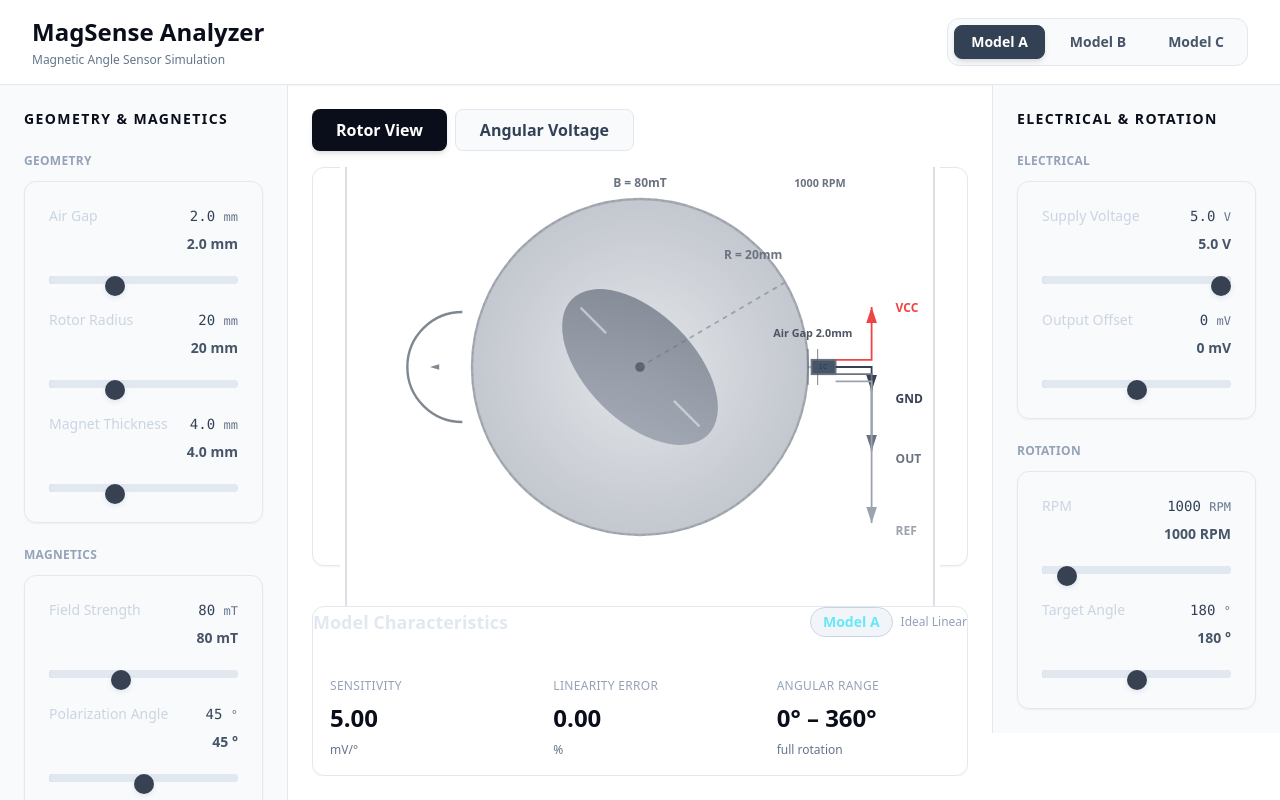
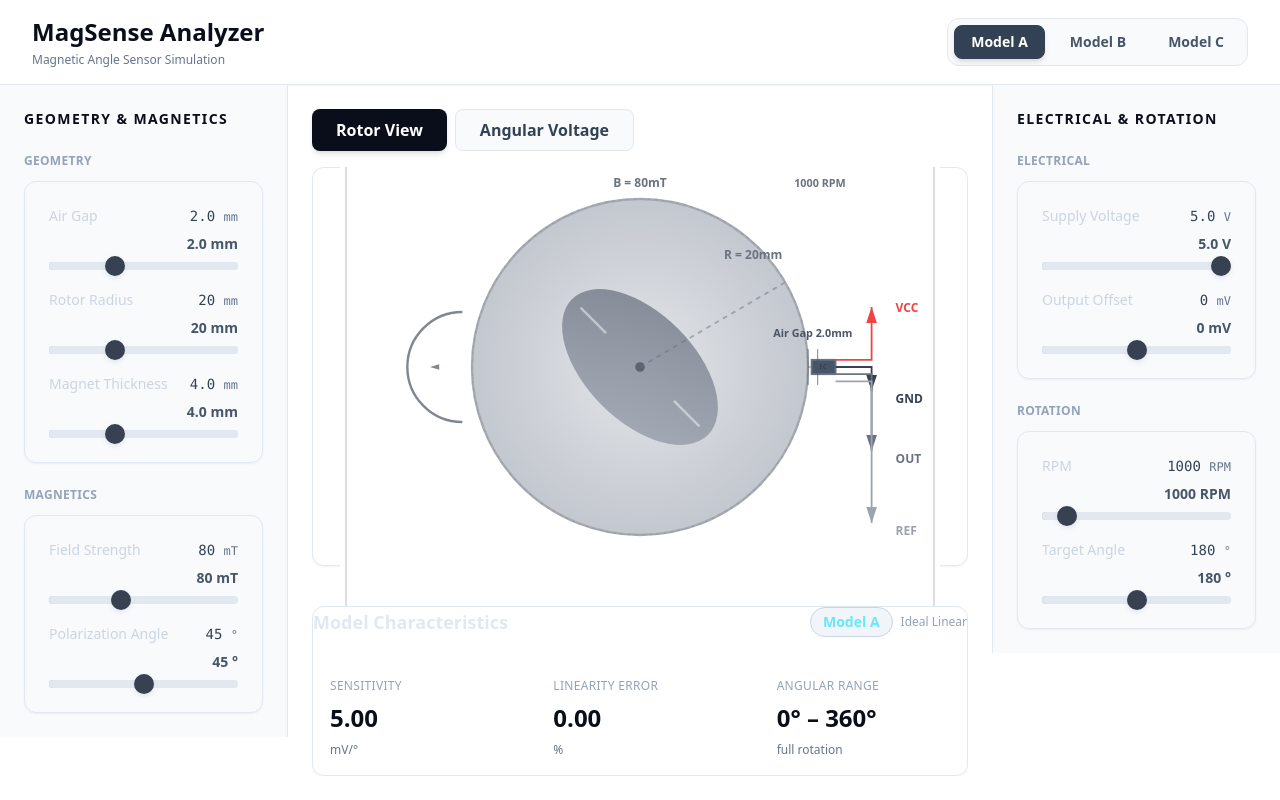
Before and after one commit to florentdestremau/demo-capteur, a React (Vite) app: page / in a window 1280 px wide. Built offline with nearby package versions, Linux system fonts and the light colour scheme.

Commit message:
Fix slider handle positioning: center on track

```diff
--- a/src/components/ui/Slider.tsx
+++ b/src/components/ui/Slider.tsx
@@ -18,7 +18,7 @@ export function Slider({ label, value, config, onChange }: SliderProps) {
           {value.toFixed(config.step < 1 ? 1 : 0)} {config.unit}
         </div>
       </div>
-      <div className="relative pt-1">
+      <div className="relative flex items-center">
         <input
           type="range"
           min={config.min}
@@ -26,7 +26,7 @@ export function Slider({ label, value, config, onChange }: SliderProps) {
           step={config.step}
           value={value}
           onChange={(e) => onChange(parseFloat(e.target.value))}
-          className="slider"
+          className="slider w-full"
           style={{
             background: `linear-gradient(to right, #9ca3af 0%, #9ca3af ${percentage}%, #e2e8f0 ${percentage}%, #e2e8f0 100%)`,
           }}
--- a/src/index.css
+++ b/src/index.css
@@ -18,8 +18,14 @@
   }
 
   .slider {
-    @apply w-full h-2 bg-slate-200 rounded-lg appearance-none cursor-pointer;
     -webkit-appearance: none;
+    width: 100%;
+    height: 8px;
+    border-radius: 5px;
+    background: #e2e8f0;
+    outline: none;
+    appearance: none;
+    cursor: pointer;
   }
 
   /* Webkit (Chrome, Safari) */
@@ -32,12 +38,14 @@
     background: #374151;
     cursor: pointer;
     box-shadow: 0 2px 4px rgba(203, 213, 225, 0.5);
+    margin-top: -6px;
   }
 
   .slider::-webkit-slider-runnable-track {
-    background: #e2e8f0;
+    background: linear-gradient(to right, #e2e8f0 0%, #e2e8f0 100%);
     height: 8px;
     border-radius: 5px;
+    border: none;
   }
 
   /* Firefox */
@@ -52,8 +60,9 @@
   }
 
   .slider::-moz-range-track {
-    background: transparent;
+    background: #e2e8f0;
     border: none;
+    border-radius: 5px;
   }
 
   .slider::-moz-range-progress {
```
